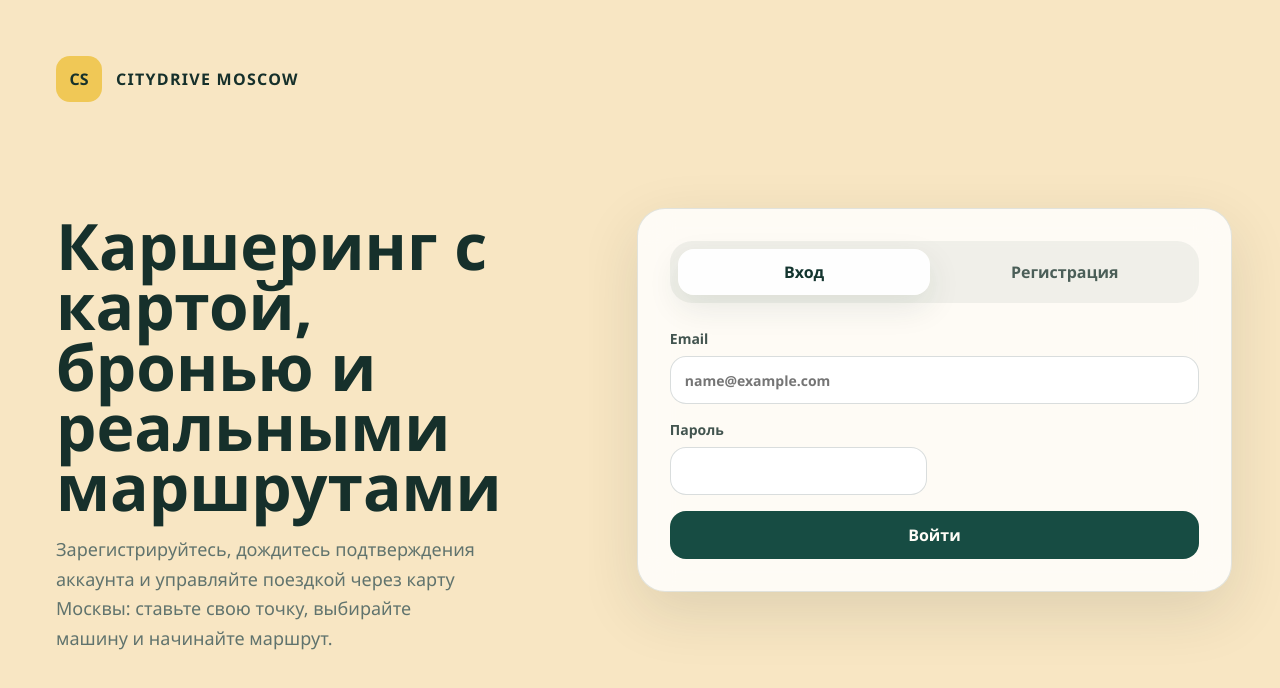
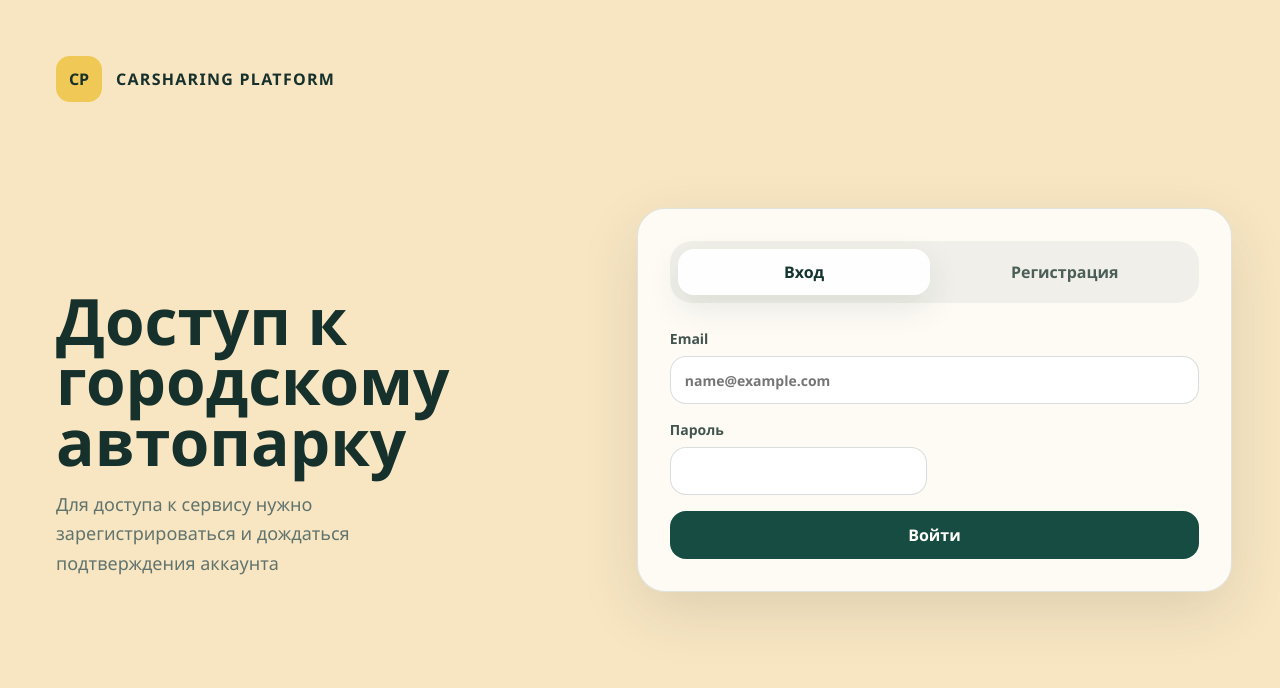
Before and after one commit to elinaleonovva/carsharing_app, a React app in the folder frontend/: page / in a window 1280 px wide. Shown: the top 688 px of the page. Built offline with nearby package versions, Linux system fonts and the light colour scheme.

Commit message:
change main text

```diff
--- a/frontend/src/App.tsx
+++ b/frontend/src/App.tsx
@@ -453,14 +453,13 @@ function App() {
     <main className="app-shell">
       <section className="intro-panel">
         <div className="brand-row">
-          <span className="brand-mark">CS</span>
-          <span className="brand-name">CityDrive Moscow</span>
+          <span className="brand-mark">CP</span>
+          <span className="brand-name">Carsharing Platform</span>
         </div>
         <div className="intro-copy">
-          <h1>Каршеринг с картой, бронью и реальными маршрутами</h1>
+          <h1>Доступ к городскому автопарку</h1>
           <p>
-            Зарегистрируйтесь, дождитесь подтверждения аккаунта и управляйте поездкой
-            через карту Москвы: ставьте свою точку, выбирайте машину и начинайте маршрут.
+            Для доступа к сервису нужно зарегистрироваться и дождаться подтверждения аккаунта
           </p>
         </div>
       </section>
```
